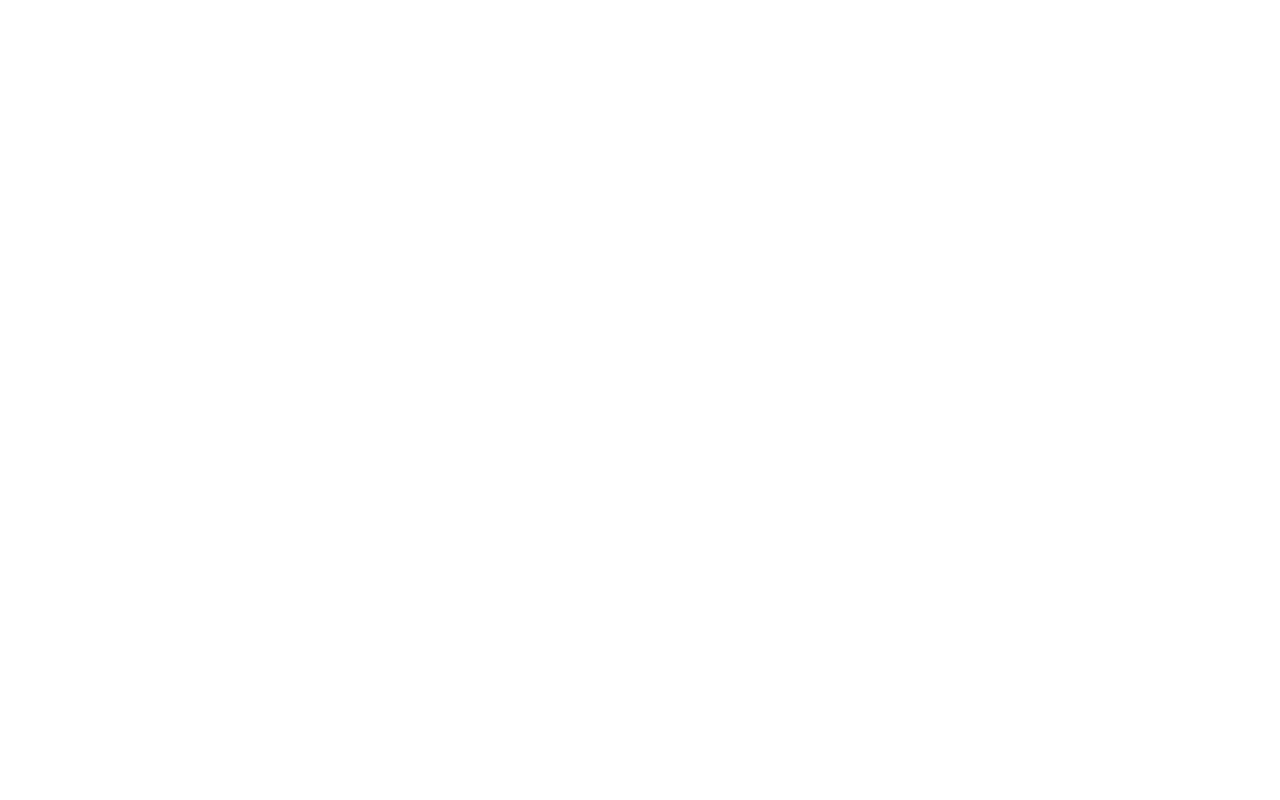
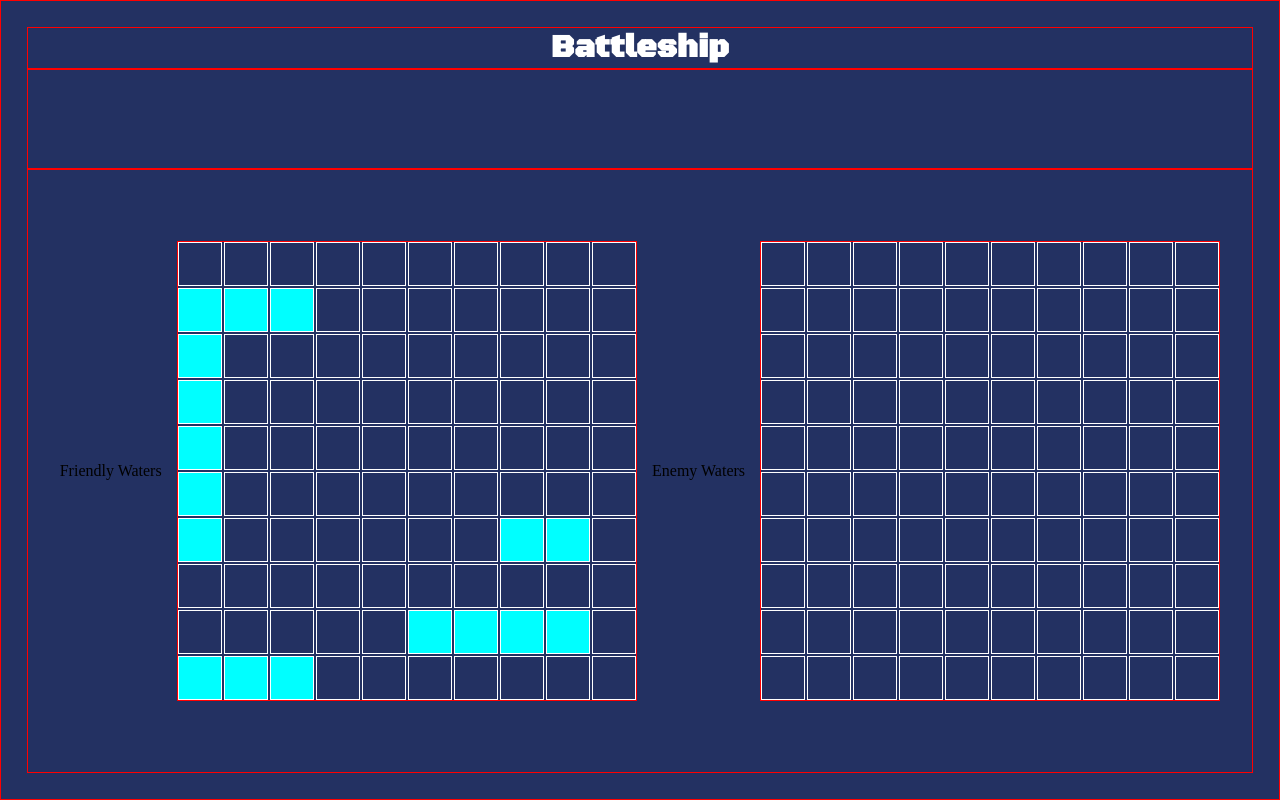
Before and after one commit to erinsophie/battleship, a website built with webpack: page dist/index.html in a window 1280 px wide. Built offline with nearby package versions, Linux system fonts and the light colour scheme.

Commit message:
Start ui

```diff
--- a/src/game.js
+++ b/src/game.js
@@ -1,19 +1,11 @@
-import Player from "./player.js";
-import Opponent from "./opponent.js";
-import Gameboard from "./gameboard.js";
-
-//Game status check: Check whether the game is still ongoing or if one player has won (i.e., all of the other player's ships have been sunk). This should call an appropriate method on the game board object to check the status of the ships.
-
 class Game {
-  constructor(player, opponent) {
+  constructor(player, opponent, ui) {
+    // so we know the status of each game board
     this.player = player;
     this.opponent = opponent;
     this.turn = this.player;
     this.isGameOver = false;
-  }
-
-  initGame() {
-    this.opponent.initBoard();
+    this.ui = ui;
   }
 
   // check if game is over
@@ -28,33 +20,22 @@ class Game {
   }
 
   // taking turns
-  switchTurn() {
+  // Controller handles the interaction
+  switchTurn(index) {
     if (this.turn === this.player) {
-      // let player go first
-      this.player.playTurn(32);
-      // then switch to opponent turn
+      this.player.playTurn(index);
       this.turn = this.opponent;
     } else if (this.turn === this.opponent) {
-      // wait 2 seconds for computer to take their shot
       this.opponent.playTurn();
-      // switch turn
       this.turn = this.player;
     }
-    // at the end of every turn, check if game is over
     this.checkGameOver();
+    this.ui.updateBoards(this.player, this.opponent);
   }
 
-  // display winner
-  displayWinner() {
+  returnWinner() {
     let winner = this.player.playerBoard.allShipsSunk() ? opponent : player;
-
-    if (winner === this.player) {
-      console.log(
-        `Congratulations ${this.player.name}, you sunk all of the enemy's ships!`
-      );
-    } else {
-      console.log(`You lost! The enemy sunk all your ships!`);
-    }
+    return winner;
   }
 }
 
--- a/src/index.js
+++ b/src/index.js
@@ -2,4 +2,22 @@ import Gameboard from "./gameboard.js";
 import Player from "./player.js";
 import Opponent from "./opponent.js";
 import Ship from "./ship.js";
-import GameController from "./gameController.js";
+import Game from "./game.js";
+import GameUI from "./ui.js";
+
+const player = new Player("Player", new Gameboard(), new Gameboard());
+const opponent = new Opponent("Opponent", new Gameboard(), new Gameboard());
+
+// manually inserting player ships
+player.placePlayerShip(10, 3, "x");
+player.placePlayerShip(67, 2, "x");
+player.placePlayerShip(20, 5, "y");
+player.placePlayerShip(85, 4, "x");
+player.placePlayerShip(90, 3, "x");
+
+const ui = new GameUI(player, opponent); // View
+const game = new Game(player, opponent, ui); // Controller
+
+// Now the ships have been placed before creating UI
+// and the game is created after the UI
+game.ui.updateBoards(player, opponent); // Use player and opponent variables directly
--- /dev/null
+++ b/src/ui.js
@@ -0,0 +1,73 @@
+class GameUI {
+  constructor(player, opponent) {
+    this.player = player;
+    this.opponent = opponent;
+
+    this.initEmptyBoards();
+    this.initPlayerBoard(this.player);
+  }
+
+  initEmptyBoards() {
+    const boards = document.querySelectorAll(".board");
+
+    boards.forEach((board) => {
+      for (let i = 0; i < 100; i++) {
+        const cell = document.createElement("div");
+        cell.className = "cell";
+        cell.dataset.index = i;
+        board.appendChild(cell);
+      }
+    });
+  }
+
+  initPlayerBoard(player) {
+    const playerCells = player.playerBoard.cells;
+    const playerBoardElement = document.querySelector(".player-board");
+
+    // loop through player cells array
+    playerCells.forEach((cell, index) => {
+      const cellElement = playerBoardElement.querySelector(
+        `.cell[data-index='${index}']`
+      );
+      // display players ships
+      if (cell.occupied) cellElement.classList.add("ship");
+    });
+  }
+
+  // this is called after every turn
+  updateBoards(player, opponent) {
+    this.updatePlayerBoard(player);
+    this.updateOpponentBoard(opponent);
+  }
+
+  updatePlayerBoard(player) {
+    const playerCells = player.playerBoard.cells;
+    const playerBoardElement = document.querySelector(".player-board");
+
+    // loop through player cells array
+    playerCells.forEach((cell, index) => {
+      const cellElement = playerBoardElement.querySelector(
+        `.cell[data-index='${index}']`
+      );
+      // mark as attempted
+      if (cell.attempted) cellElement.classList.add("dot");
+      // if opponent hits a ship
+      if (cell.occupied) cellElement.classList.add("hit-ship");
+    });
+  }
+
+  updateOpponentBoard(opponent) {
+    const opponentCells = opponent.opponentBoard.cells;
+    const opponentBoardElement = document.querySelector(".opponent-board");
+
+    opponentCells.forEach((cell, index) => {
+      const cellElement = opponentBoardElement.querySelector(
+        `.cell[data-index='${index}']`
+      );
+      // mark as attempted
+      if (cell.attempted) cellElement.classList.add("dot");
+    });
+  }
+}
+
+export default GameUI;
--- a/tests/game.test.js
+++ b/tests/game.test.js
@@ -28,8 +28,6 @@ beforeEach(() => {
   game.player.placePlayerShip(34, 3, "x");
   game.player.placePlayerShip(59, 2, "y");
   game.player.placePlayerShip(86, 3, "x");
-  // call opponent board to set up its board
-  game.initGame();
 });
 
 test("Both gameboards are correctly initialised", () => {
@@ -40,8 +38,8 @@ test("Both gameboards are correctly initialised", () => {
 test("Each player takes a turn", () => {
   // at start of game
   expect(game.turn).toEqual(player);
-  // player shoots
+  game.switchTurn(32);
+  expect(game.turn).toEqual(opponent);
   game.switchTurn();
-  // after player turn
-  expect(game.turn).toEqual(opponent);
+  expect(game.turn).toEqual(player);
 });
```
Also changed, not shown: dist/index.html, dist/main.js, dist/styles.css (added).
